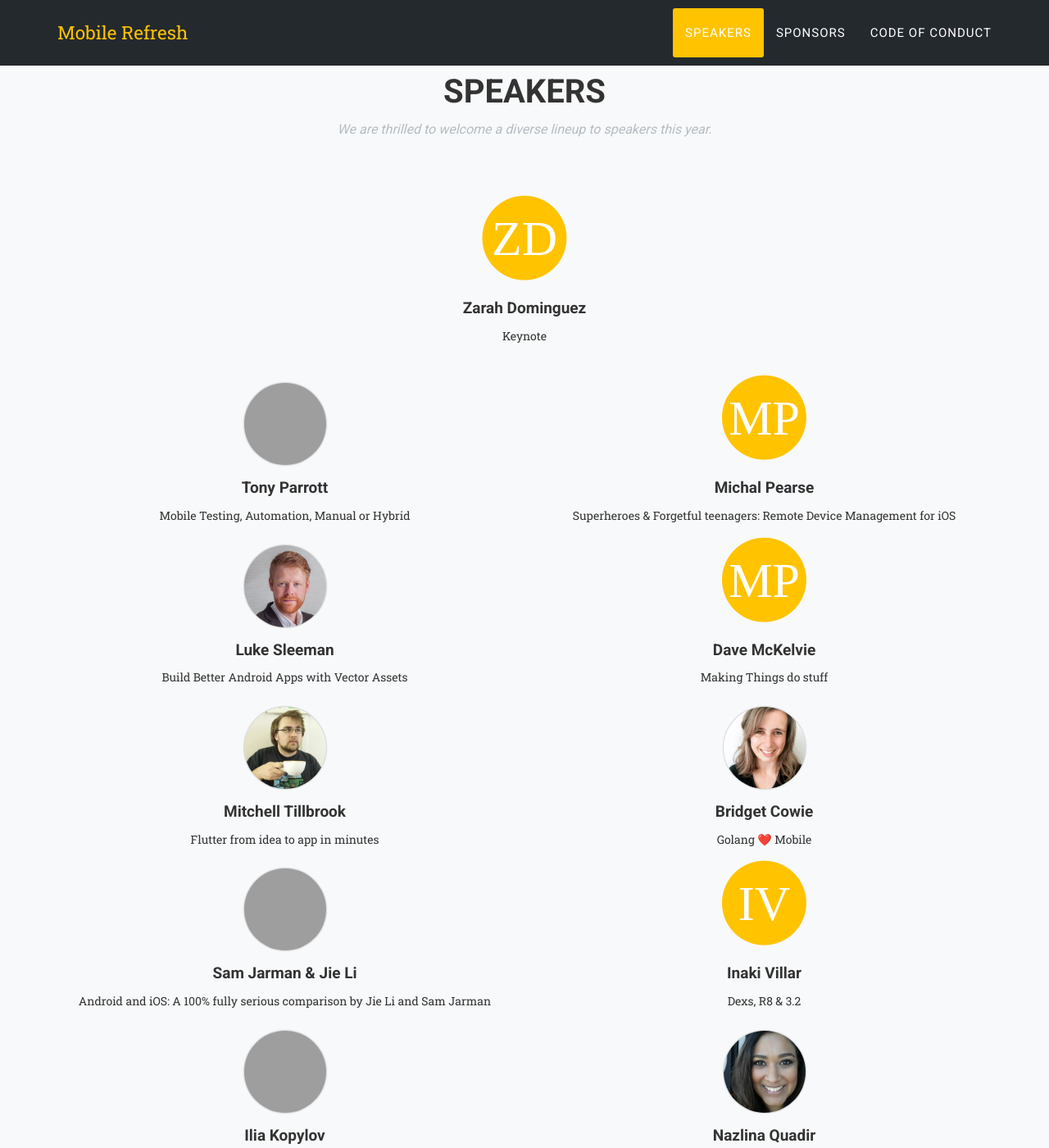
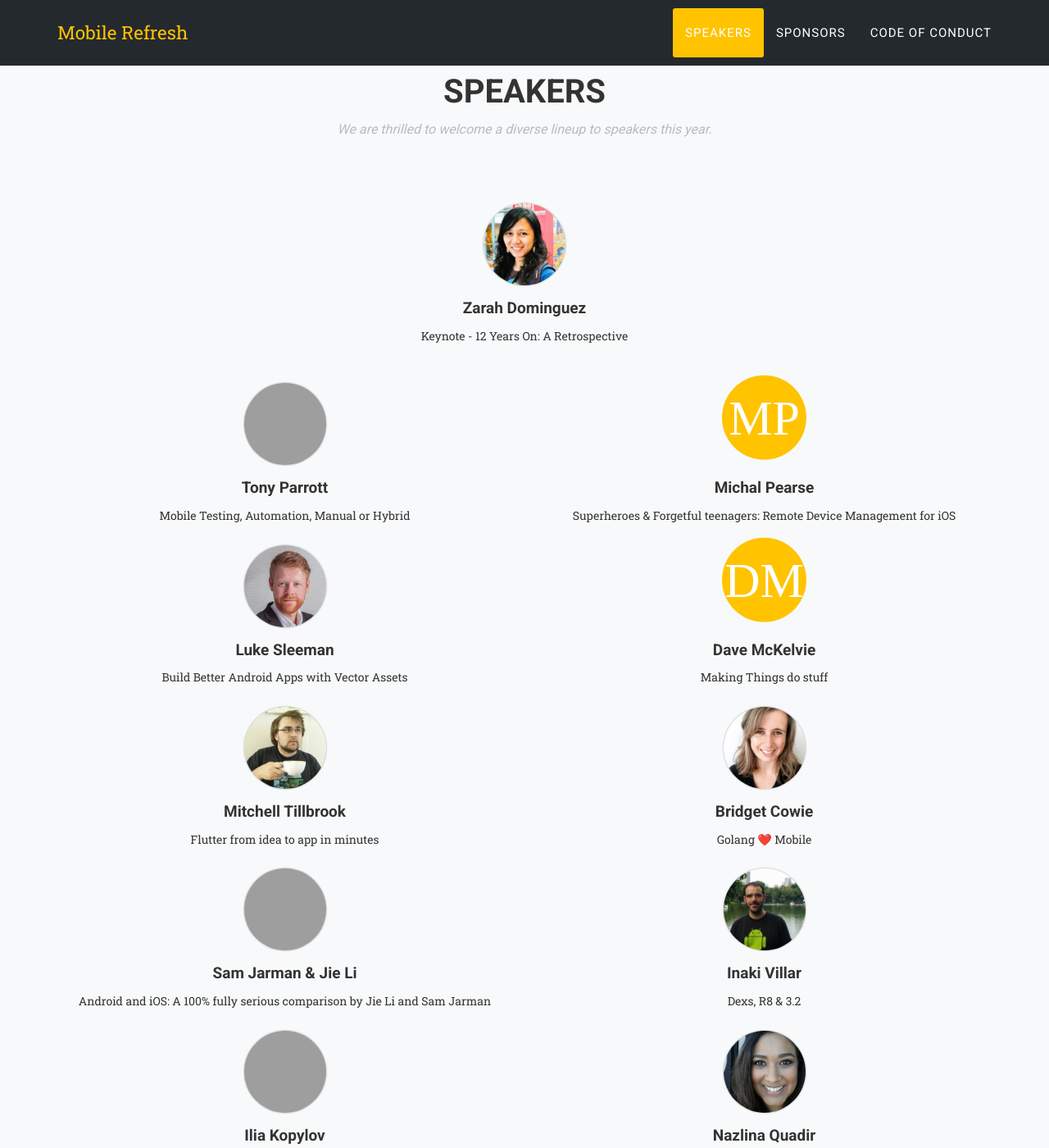
Before and after one commit to MostafaGazar/MostafaGazar.github.io, a Jekyll site: the page built from index.html, in a window 1280 px wide and 1400 px high, scrolled down 1768 px, cut to the strip 0-1400 px from the top of the window. Shown: the whole strip at 82% size. Built offline with Jekyll 4.4.1, drawn with Linux system fonts in a browser that asks for light colours; some web fonts are replaced; grey boxes are pictures that could not be loaded.

Commit message:
More speakers photos and sponsors

```diff
--- a/_includes/speakers.html
+++ b/_includes/speakers.html
@@ -16,13 +16,13 @@
       <div class="col-xs-12">
        <!-- <a href="#" target="_blank"> -->
              <span class="fa-stack fa-4x">
-               <i class="fa fa-circle fa-stack-2x text-primary"></i>
-               <i class="fa fa-stack-1x fa-inverse">ZD</i>
+               <!-- <i class="fa fa-circle fa-stack-2x text-primary"></i> -->
+               <img class="speaker-photo" src="{{ site.baseurl }}img/speakers/Zarah_Dominguez.jpg">
              </span>
        <!-- </a> -->
        <h4 class="service-heading">Zarah Dominguez</h4>
        <p class="text-muted"></p>
-       <p class="large-text-one-line">Keynote</p>
+       <p class="large-text-one-line">Keynote - 12 Years On: A Retrospective</p>
      </div>
    </div>
 
@@ -69,7 +69,7 @@
        <!-- <a href="#" target="_blank"> -->
              <span class="fa-stack fa-4x">
                <i class="fa fa-circle fa-stack-2x text-primary"></i>
-               <i class="fa fa-stack-1x fa-inverse">MP</i>
+               <i class="fa fa-stack-1x fa-inverse">DM</i>
              </span>
        <!-- </a> -->
        <h4 class="service-heading">Dave McKelvie</h4>
@@ -120,8 +120,8 @@
      <div class="col-xs-6">
        <!-- <a href="#" target="_blank"> -->
              <span class="fa-stack fa-4x">
-               <i class="fa fa-circle fa-stack-2x text-primary"></i>
-               <i class="fa fa-stack-1x fa-inverse">IV</i>
+               <!-- <i class="fa fa-circle fa-stack-2x text-primary"></i> -->
+               <img class="speaker-photo" src="{{ site.baseurl }}img/speakers/inaki.png">
              </span>
        <!-- </a> -->
        <h4 class="service-heading">Inaki Villar</h4>
@@ -235,8 +235,8 @@
     <div class="row text-center">
       <div class="col-xs-6">
              <span class="fa-stack fa-4x">
-               <i class="fa fa-circle fa-stack-2x text-primary"></i>
-               <i class="fa fa-stack-1x fa-inverse">AS</i>
+               <!-- <i class="fa fa-circle fa-stack-2x text-primary"></i> -->
+               <img class="speaker-photo" src="{{ site.baseurl }}img/speakers/arzoo.JPG">
              </span>
        <h4 class="service-heading">Arzoo Syeddah</h4>
        <p class="text-muted"></p>
@@ -245,8 +245,8 @@
      <div class="col-xs-6">
        <!-- <a href="#" target="_blank"> -->
              <span class="fa-stack fa-4x">
-               <i class="fa fa-circle fa-stack-2x text-primary"></i>
-               <i class="fa fa-stack-1x fa-inverse">CV</i>
+               <!-- <i class="fa fa-circle fa-stack-2x text-primary"></i> -->
+               <img class="speaker-photo" src="{{ site.baseurl }}img/speakers/IMG_1122.jpg">
              </span>
        <!-- </a> -->
        <h4 class="service-heading">Christie Davie &amp; Valerie Chan</h4>
--- a/_includes/sponsors.html
+++ b/_includes/sponsors.html
@@ -19,6 +19,7 @@
             <img src="{{ site.baseurl }}img/sponsors/Raygun.png">
           </a>
         </div>
+
         <!--<div class="sponsor px-4 px-md-6 mx-xl-4 mb-2">-->
           <!--<a href="http://ventego-creative.co.nz/">-->
             <!--<img src="{{ site.baseurl }}img/sponsors/ventegocreative.png">-->
@@ -49,11 +50,16 @@
             <!--<img src="{{ site.baseurl }}img/sponsors/trademe.png">-->
           <!--</a>-->
         <!--</div>-->
-        <!--<div class="sponsor px-4 px-md-6 mx-xl-4 mb-2">-->
-          <!--<a href="https://www.bnz.co.nz/">-->
-            <!--<img src="{{ site.baseurl }}img/sponsors/bnz.png">-->
-          <!--</a>-->
-        <!--</div>-->
+        <div class="sponsor px-4 px-md-6 mx-xl-4 mb-2">
+          <a href="https://www.developers.google.com">
+            <img src="{{ site.baseurl }}img/sponsors/google-dev.png">
+          </a>
+        </div>
+        <div class="sponsor px-4 px-md-6 mx-xl-4 mb-2">
+          <a href="https://www.bnz.co.nz/">
+            <img src="{{ site.baseurl }}img/sponsors/bnz.png">
+          </a>
+        </div>
         <!--<div class="sponsor px-4 px-md-6 mx-xl-4 mb-2">-->
           <!--<a href="http://www.pudneyonline.com/">-->
             <!--<img src="{{ site.baseurl }}img/sponsors/lee.png">-->
```
Also changed, not shown: img/speakers/IMG_1122.jpg (added), img/speakers/Zarah_Dominguez.jpg (added), img/speakers/arzoo.JPG (added), img/speakers/inaki.png (added), img/sponsors/Raygun.png, img/sponsors/google-dev.png (renamed from img/sponsors/google.png), 1 other file.
